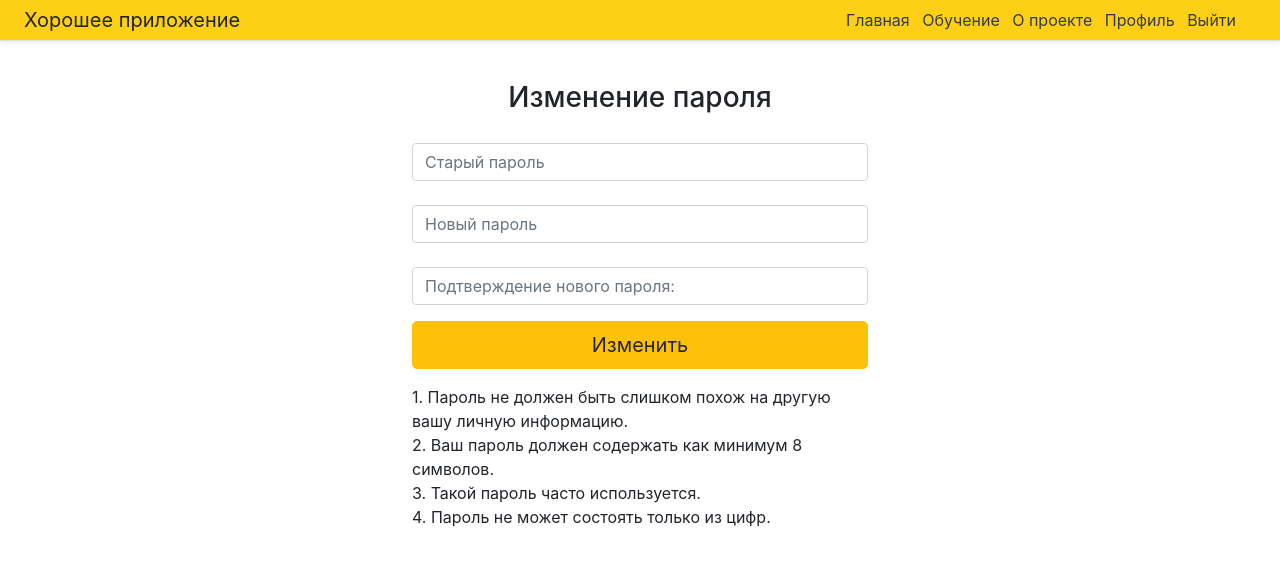
After one commit to Antonkoch999/My-diplom-django, a Django app: page /password-change/ in a window 1280 px wide. The commit adds this page. Shown: the top 566 px of the page. Run offline with Django 3.2, Linux system fonts and the light colour scheme; the visitor is signed in with stand-in values (Sample User, id 1); some libraries are stand-ins or nearby versions.

Commit message:
'Password'

```diff
--- a/My_diplom/settings.py
+++ b/My_diplom/settings.py
@@ -107,7 +107,7 @@ AUTH_PASSWORD_VALIDATORS = [
 # Internationalization
 # https://docs.djangoproject.com/en/3.0/topics/i18n/
 
-LANGUAGE_CODE = 'en-us'
+LANGUAGE_CODE = 'ru'
 
 TIME_ZONE = 'UTC'
 
--- a/homepage/templates/profile.html
+++ b/homepage/templates/profile.html
@@ -12,6 +12,7 @@
                 <p>Not Photo</p>
              {% endif %}
             <p><a href="{% url "homepage:edit" %}">Редактировать профиль</a></p>
+            <p><a href="{% url "homepage:password_change" %}">Изменение пароля</a></p>
         </div>
         <div class="col-9 pt-5">
             <p><b>Имя и фамилия:</b> {{ user.profileuser.first_name }} {{ user.profileuser.last_name }}</p>
--- /dev/null
+++ b/homepage/templates/registration/password_change_form.html
@@ -0,0 +1,41 @@
+{% extends "base.html" %}
+
+{% block title %}Change you password{% endblock %}
+
+{% block content %}
+<div class="container container-register">
+    <div class="row">
+        <div class="col-12" style="padding-left: 30%; padding-right: 30%;">
+            <h3 class="text-center">Изменение пароля</h3>
+            <form action="." method="post" style="margin-top:20px">
+                {% csrf_token %}
+                <div class="col-xs-12">
+                    <div class="form-group">
+                         <p><label for='{{ form.old_password }}'></label>
+                            <input type="password" class="form-control"  placeholder="Старый пароль" name="old_password"/></p>
+                    </div>
+                </div>
+                <div class="col-xs-12">
+                    <div class="form-group">
+                         <p><label for='{{ form.new_password1 }}'></label>
+                            <input type="password" class="form-control"  placeholder="Новый пароль" name="new_password1"/></p>
+                    </div>
+                </div>
+                <div class="col-xs-12">
+                    <div class="form-group">
+                         <p><label for='{{ form.new_password2 }}'></label>
+                            <input type="password" class="form-control"  placeholder="Подтверждение нового пароля:" name="new_password2"/></p>
+                    </div>
+                </div>
+                <div class="text-center col-xs-12">
+                    <input type="submit" class="btn btn-lg btn-warning btn-block" value="Изменить" />
+                </div>
+            </form>
+            <p>1. Пароль не должен быть слишком похож на другую вашу личную информацию.<br>
+2. Ваш пароль должен содержать как минимум 8 символов.<br>
+3. Такой пароль часто используется.<br>
+4. Пароль не может состоять только из цифр.</p>
+        </div>
+    </div>
+</div>
+{% endblock %}
--- a/homepage/urls.py
+++ b/homepage/urls.py
@@ -1,9 +1,18 @@
 from django.urls import path
 from . import views
 from django.conf import settings
+from django.urls import reverse_lazy
 from django.conf.urls.static import static
 from django.contrib.auth import views as auth_views
+from django.forms.utils import ErrorList
+
+
 app_name = 'homepage'
+
+
+class MyHackedPassView(auth_views.PasswordChangeView):
+    success_url = reverse_lazy('homepage:password_change_done')
+
 
 urlpatterns = [
     path('find_master/', views.find_master, name='find_master'),
@@ -16,6 +25,10 @@ urlpatterns = [
     path('register/', views.register, name='register'),
     path('profile/', views.view_profile, name='profile'),
     path('edit/', views.edit_profile, name='edit'),
+    path('password-change/', MyHackedPassView.as_view(),
+         name='password_change'),
+    path('password-change/done/', auth_views.PasswordChangeDoneView.as_view(),
+         name='password_change_done'),
 
 ]
 
```
Also changed, not shown: homepage/templates/registration/password_change_done.html (added, +8 -0 lines).
